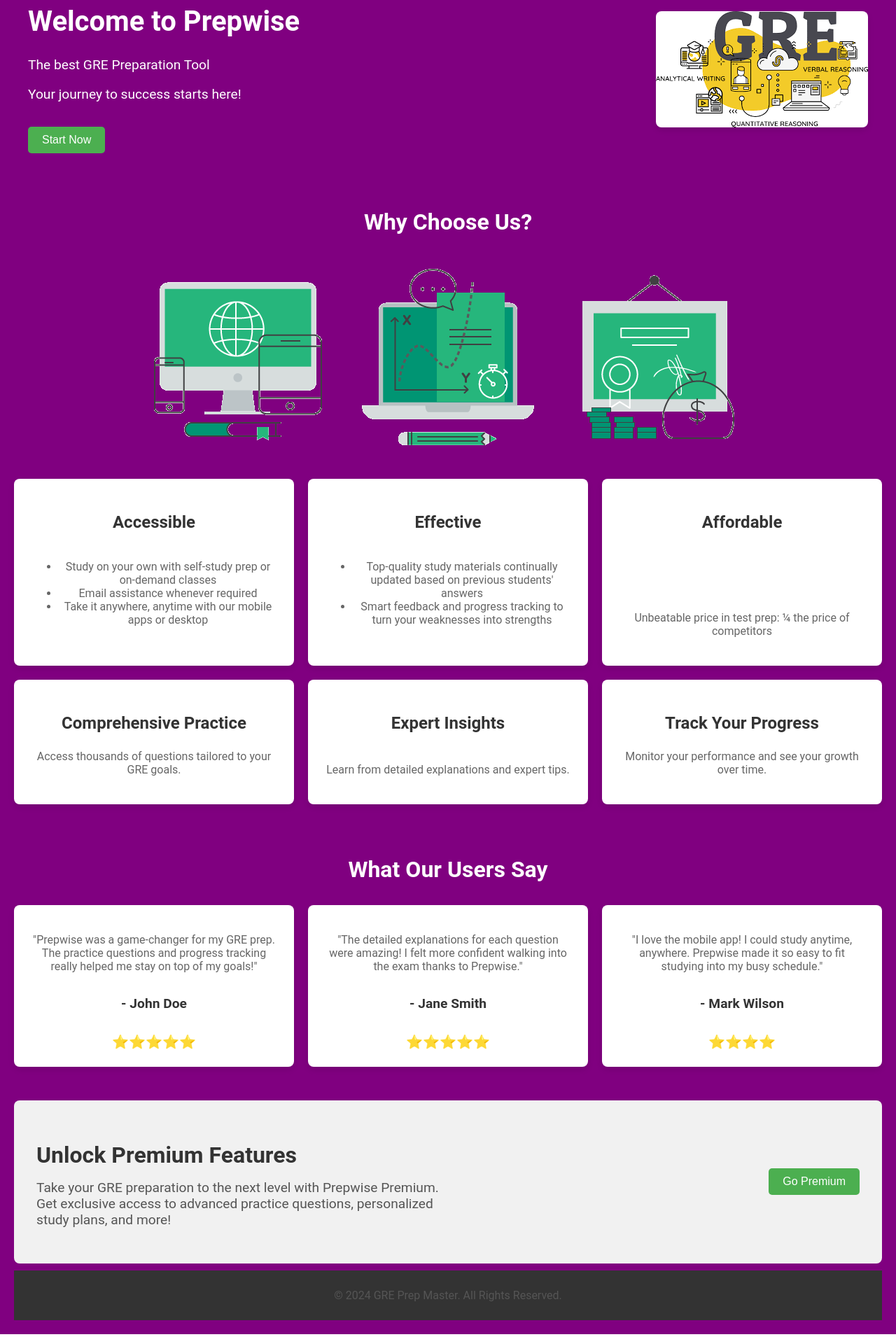
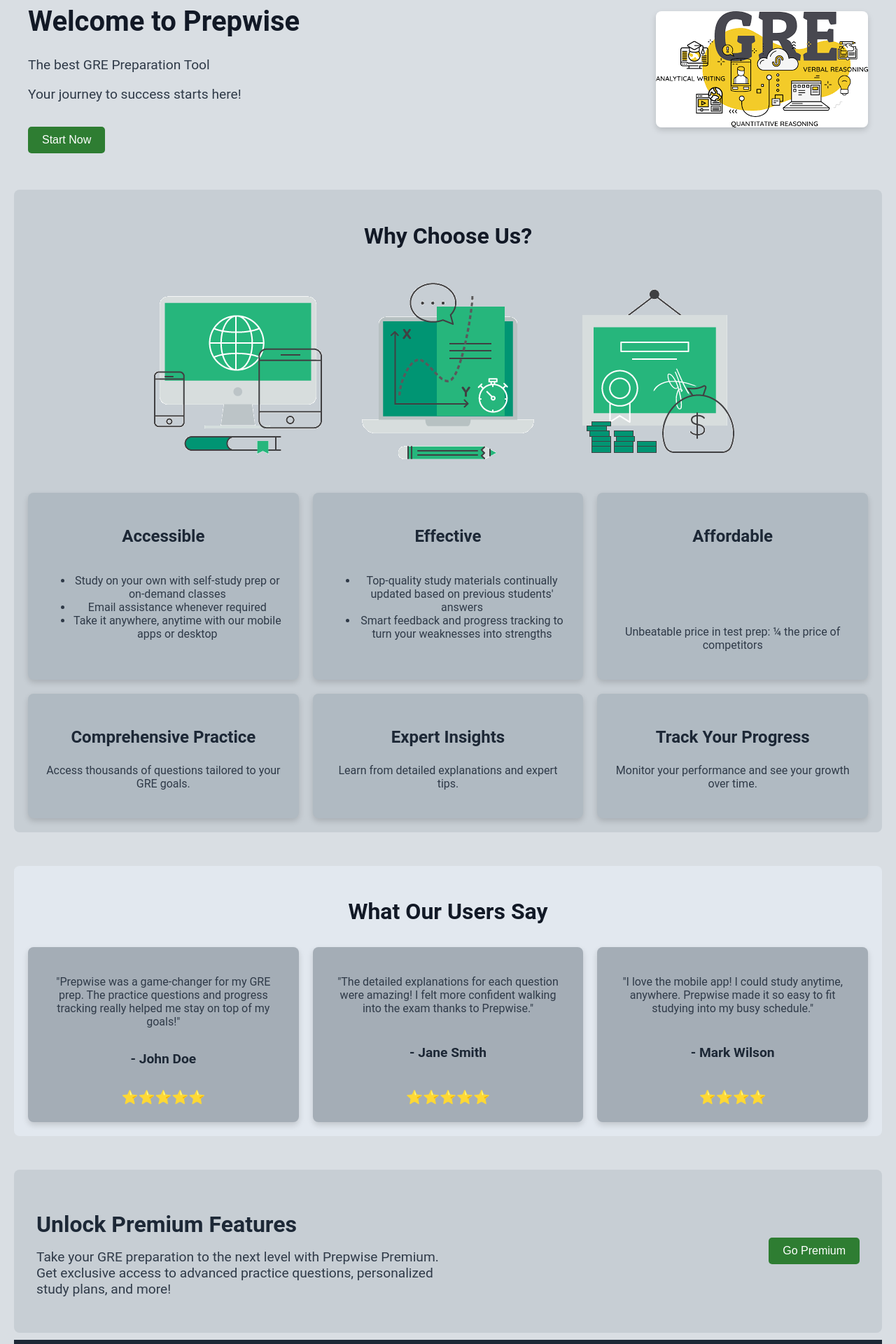
Before and after one commit to HeminPatel05/PrepWise, a React (Vite) app in the folder app/: page / in a window 1280 px wide. Shown: the part 140-2060 px from the top of the page at 70% size. Built offline with nearby package versions, Linux system fonts and the light colour scheme; no server answers.

Commit message:
Made some changes in css to make website more attractive

```diff
--- a/app/src/Components/HomePage/HomePage.css
+++ b/app/src/Components/HomePage/HomePage.css
@@ -5,7 +5,7 @@
   justify-content: space-between;
   min-height: 100vh;
   padding: 20px;
-    background-color: purple;
+  background-color: #d9dee3; /* Medium grayish-blue background */
 }
 
 /* Hero Section */
@@ -23,27 +23,27 @@
 
 .hero h1 {
   font-size: 2.5rem;
-    color: white;
+  color: #121926; /* Very dark slate gray */
 }
 
 .hero p {
   font-size: 1.2rem;
-    color: white;
+  color: #2f3a48; /* Darker gray for text */
 }
 
 .cta-button {
   margin-top: 1rem;
   padding: 10px 20px;
   font-size: 1rem;
-    color: white;
-    background-color: #4caf50;
+  color: #fff; /* White text */
+  background-color: #2e7d32; /* Profile color (green) */
   border: none;
   border-radius: 5px;
   cursor: pointer;
 }
 
 .cta-button:hover {
-    background-color: darkgreen;
+  background-color: #1b5e20; /* Darker green for hover effect */
 }
 
 /* Hero Image */
@@ -60,17 +60,20 @@
   height: auto;
   object-fit: contain;
   border-radius: 8px;
-    box-shadow: 0 4px 8px rgba(0, 0, 0, 0.1);
+  box-shadow: 0 4px 8px rgba(0, 0, 0, 0.15);
 }
 
 /* Features Section */
 .features {
   text-align: center;
+  background-color: #c7ced4; /* Darker light grayish-blue */
+  padding: 20px;
+  border-radius: 8px;
 }
 
 .features h2 {
   font-size: 2rem;
-    color: white;
+  color: #121926; /* Very dark slate gray */
   margin-bottom: 1.5rem;
 }
 
@@ -83,9 +86,9 @@
 }
 
 .feature-card {
-    background-color: white;
+  background-color: #b0bac2; /* Subtle darker gray */
   border-radius: 8px;
-    box-shadow: 0 4px 8px rgba(0, 0, 0, 0.1);
+  box-shadow: 0 4px 8px rgba(0, 0, 0, 0.15);
   padding: 1.5rem;
   text-align: center;
   display: flex;
@@ -96,31 +99,34 @@
 
 .feature-card h3 {
   font-size: 1.5rem;
-    color: #333;
+  color: #1d2836; /* Dark gray for titles */
   margin-bottom: 0.5rem;
 }
 
 .feature-card p {
   font-size: 1rem;
-    color: #666;
+  color: #2f3a48; /* Darker gray for text */
   margin-top: 1rem;
 }
 
 /* Hover effect */
 .feature-card:hover {
   transform: translateY(-5px);
-    box-shadow: 0 8px 16px rgba(0, 0, 0, 0.2);
+  box-shadow: 0 8px 16px rgba(0, 0, 0, 0.25);
 }
 
 /* Reviews Section */
 .reviews {
   text-align: center;
   margin-top: 3rem;
+  padding: 20px;
+  background-color: #e2e8ef; /* Slightly darker blue-gray */
+  border-radius: 8px;
 }
 
 .reviews h2 {
   font-size: 2rem;
-    color: white;
+  color: #121926; /* Very dark slate gray */
   margin-bottom: 2rem;
 }
 
@@ -132,9 +138,9 @@
 }
 
 .review-card {
-    background-color: white;
+  background-color: #a4adb6; /* Medium dark gray */
   border-radius: 8px;
-    box-shadow: 0 4px 8px rgba(0, 0, 0, 0.1);
+  box-shadow: 0 4px 8px rgba(0, 0, 0, 0.15);
   padding: 1.5rem;
   text-align: center;
   display: flex;
@@ -145,20 +151,20 @@
 
 .review-card h4 {
   font-size: 1.2rem;
-    color: #333;
+  color: #1d2836; /* Dark gray for titles */
   margin-top: 1rem;
 }
 
 .review-card p {
   font-size: 1rem;
-    color: #666;
+  color: #2f3a48; /* Darker gray for text */
   margin-top: 1rem;
 }
 
 .rating {
   margin-top: 1rem;
   font-size: 1.2rem;
-    color: #ffd700; /* Gold color for the stars */
+  color: #d69e2e; /* Gold color for the stars */
 }
 
 /* Responsive Design */
@@ -197,8 +203,8 @@
 .footer {
   text-align: center;
   padding: 10px;
-    background-color: #333;
-    color: white;
+  background-color: #1d2836; /* Very dark gray */
+  color: #f7fafc; /* Light text color */
   margin-top: 10px;
 }
 
@@ -207,7 +213,7 @@
   display: flex;
   justify-content: space-between;
   align-items: center;
-    background-color: #f1f1f1;
+  background-color: #c7ced4; /* Darker light grayish-blue */
   padding: 2rem;
   margin-top: 3rem;
   border-radius: 8px;
@@ -219,12 +225,12 @@
 
 .premium-left h2 {
   font-size: 2rem;
-    color: #333;
+  color: #1d2836; /* Dark gray */
 }
 
 .premium-left p {
   font-size: 1.2rem;
-    color: #555;
+  color: #2f3a48; /* Medium gray */
   margin-top: 1rem;
 }
 
@@ -235,13 +241,13 @@
 .premium-button {
   padding: 10px 20px;
   font-size: 1rem;
-    color: white;
-    background-color: #4caf50;
+  color: #fff; /* White text */
+  background-color: #2e7d32; /* Profile color (green) */
   border: none;
   border-radius: 5px;
   cursor: pointer;
 }
 
 .premium-button:hover {
-    background-color: black;
+  background-color: #1b5e20; /* Darker green for hover effect */
 }
```
Lines whose indentation alone changed are shown as unchanged.
